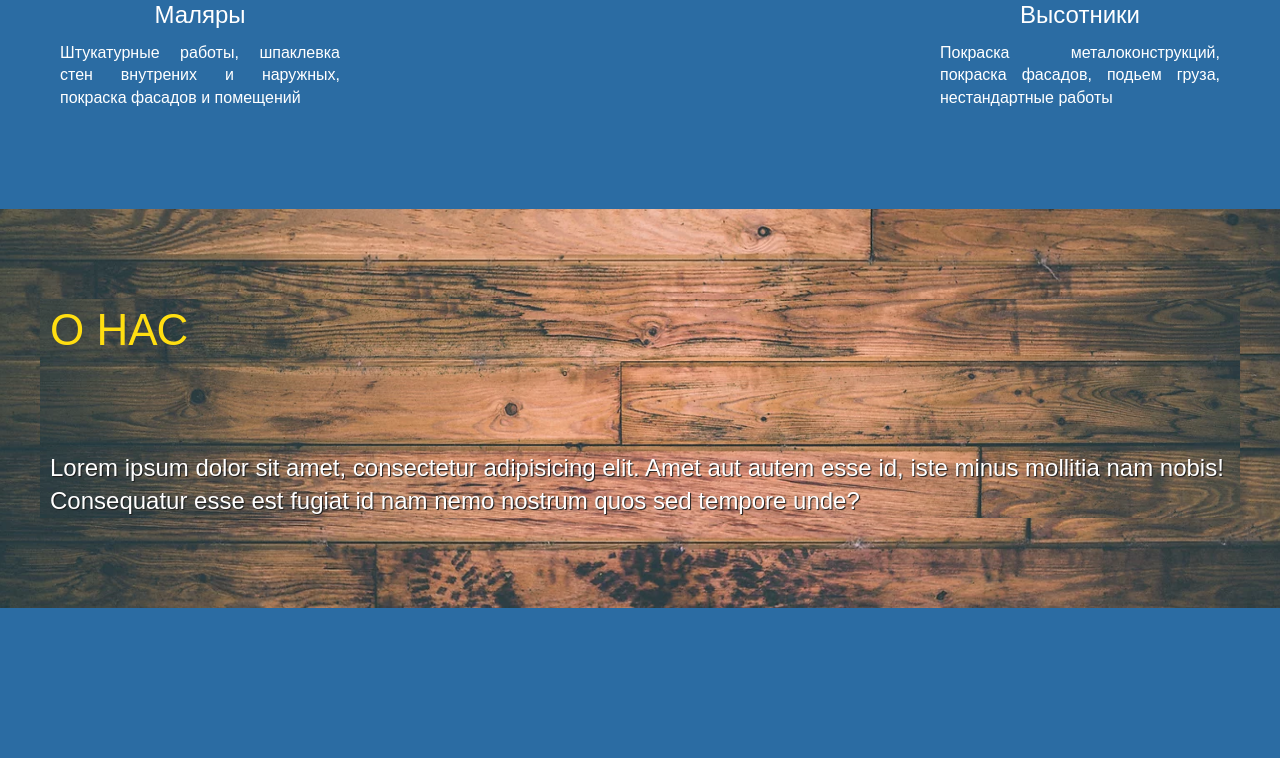
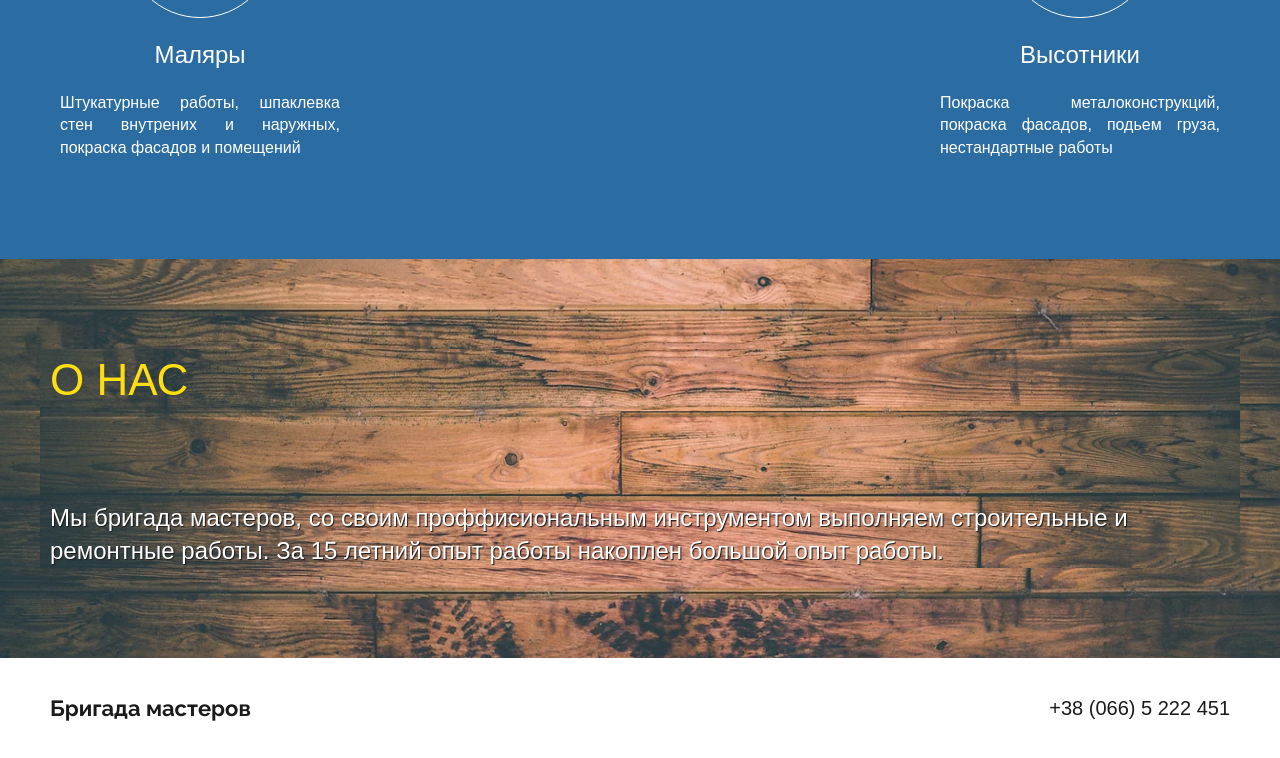
Before and after one commit to ur5fot/brigadecraftsmen, a Django app: page / in a window 1280 px wide. Shown: the part 1404-2162 px from the top of the page. Before the commit the page ends 2012 px from the top, so only its background shows below. Run offline with Django 4.2, Linux system fonts and the light colour scheme; some libraries are stand-ins or nearby versions; some web fonts are replaced.

Commit message:
feat ( index page ) footer

```diff
--- a/construction/main/static/main/css/index.css
+++ b/construction/main/static/main/css/index.css
@@ -63,7 +63,7 @@ img {
     align-items: center;
 }
 
-.header .logo {
+ .logo {
     color: #1a1a1a;
     font-family: "Raleway-Bold", sans-serif;
     font-size: 22px;
@@ -180,7 +180,7 @@ img {
     display: flex;
     justify-content: space-between;
     flex-wrap: wrap;
-    margin-top: -40px;
+    margin-top: -50px;
 }
 
 .card {
@@ -190,7 +190,7 @@ img {
     align-items: center;
     color: #ffffff;
     width: 300px;
-    margin-top: 40px;
+    margin-top: 50px;
     padding: 10px;
 }
 .card__img-wrap {
@@ -206,14 +206,14 @@ img {
     max-height: 120px;
 }
 .card__title {
-    margin-top: 10px;
+    margin-top: 20px;
     font-size: 24px;
     /*width: 100%;*/
 }
 
 .card__text {
     font-size: 16px;
-    margin-top: 10px;
+    margin-top: 20px;
     text-align: justify;
 }
 
@@ -223,3 +223,11 @@ img {
 }
 .article-about__text {
 }
+
+.footer {
+    height: 100px;
+    display: flex;
+    align-items: center;
+    justify-content: space-between;
+
+}
--- a/construction/main/templates/main/index.html
+++ b/construction/main/templates/main/index.html
@@ -16,10 +16,10 @@
             <a href="/" class="logo">Бригада мастеров</a>
             <nav class="nav">
                 <ul class="nav__list">
-                    <li class="nav__list-item"><a class="nav__list-link" href="#">Главная</a></li>
-                    <li class="nav__list-item"><a class="nav__list-link" href="#">Услуги</a></li>
-                    <li class="nav__list-item"><a class="nav__list-link" href="#">О нас</a></li>
-                    <li class="nav__list-item"><a class="nav__list-link" href="#">Контакты</a></li>
+                    <li class="nav__list-item"><a class="nav__list-link" href="#main">Главная</a></li>
+                    <li class="nav__list-item"><a class="nav__list-link" href="#services">Услуги</a></li>
+                    <li class="nav__list-item"><a class="nav__list-link" href="#about">О нас</a></li>
+<!--                    <li class="nav__list-item"><a class="nav__list-link" href="#">Контакты</a></li>-->
                 </ul>
             </nav>
             <div class="space"></div>
@@ -29,15 +29,15 @@
 
     <section class="section">
 
-        <article class="article-img">
+        <article class="article-img" id="main">
             <div class="wrap article-img__text-wrap">
                 <h1 class=" article-img__title text-shadow">Звоните</h1>
-                <p class="article-img__title-sub text-shadow">Спроектируем, построим</p>
+                <p class="article-img__title-sub text-shadow">Украина, Одесса</p>
                 <a class="number number--yellow number--big text-shadow" href="tel:+380665222451">+38 (066) 5 222 451</a>
             </div>
         </article>
 
-        <article class="article article-services">
+        <article class="article article-services" id="services">
             <div class="wrap article-services">
                 <h2 class="article__title article-services__title">Наши услуги</h2>
 
@@ -82,18 +82,23 @@
             </div>
         </article>
 
-        <article class="article article-about">
+        <article class="article article-about" id="about">
             <div class="wrap article-about">
                 <h2 class="article__title article__title--yellow article-about__title">О нас</h2>
 
-                <p class="article__text article__text--white article-about__text">Lorem ipsum dolor sit amet, consectetur adipisicing elit. Amet aut autem esse id, iste minus mollitia nam nobis! Consequatur esse est fugiat id nam nemo nostrum quos sed tempore unde?</p>
+                <p class="article__text article__text--white article-about__text">Мы бригада мастеров, со своим проффисиональным инструментом
+                    выполняем строительные и ремонтные работы. За 15 летний опыт работы накоплен большой опыт работы.</p>
 
             </div>
         </article>
 
     </section>
 
+    <footer class="wrap footer">
+        <a href="/" class="logo">Бригада мастеров</a>
+        <div class="number-wrap"><a class="number number--black" href="tel:+380665222451">+38 (066) 5 222 451</a></div>
 
+    </footer>
 </main>
 </body>
 </html>
```
